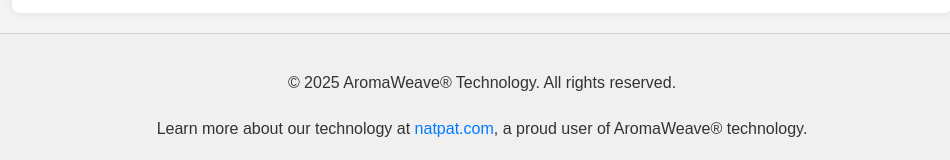
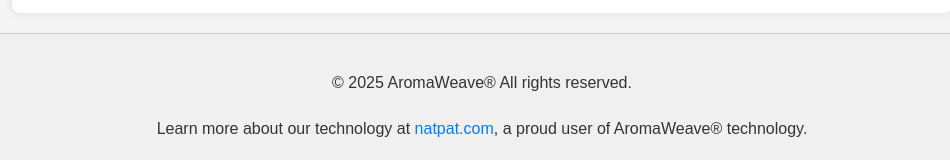
Before and after one commit to michaeljankie/aromaweave-site, a plain HTML site: page index.html in a window 1280 px wide. Shown: the part 3443-3603 px from the top of the page, without its empty margins (158-1108 px from the left). Drawn offline with Linux system fonts and the light colour scheme.

Commit message:
Update index.html

```diff
--- a/index.html
+++ b/index.html
@@ -140,7 +140,7 @@
 
     <!-- Footer with Auto-Updating Year and Link to natpat.com -->
     <footer>
-        <p>© <span id="year"></span> AromaWeave® Technology. All rights reserved.</p>
+        <p>© <span id="year"></span> AromaWeave® All rights reserved.</p>
         <p>Learn more about our technology at <a href="https://www.natpat.com" target="_blank">natpat.com</a>, a proud user of AromaWeave® technology.</p>
     </footer>
 
```
